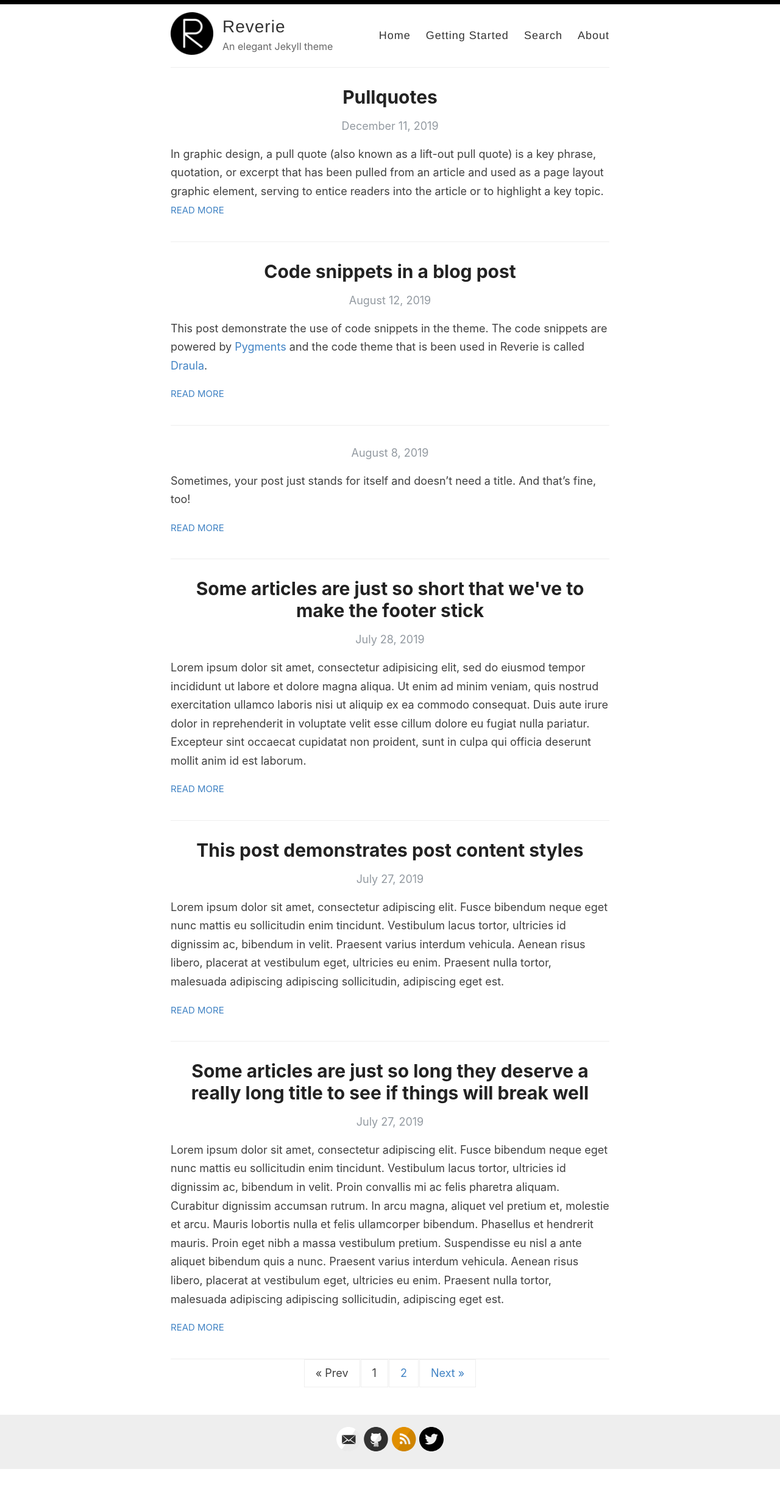
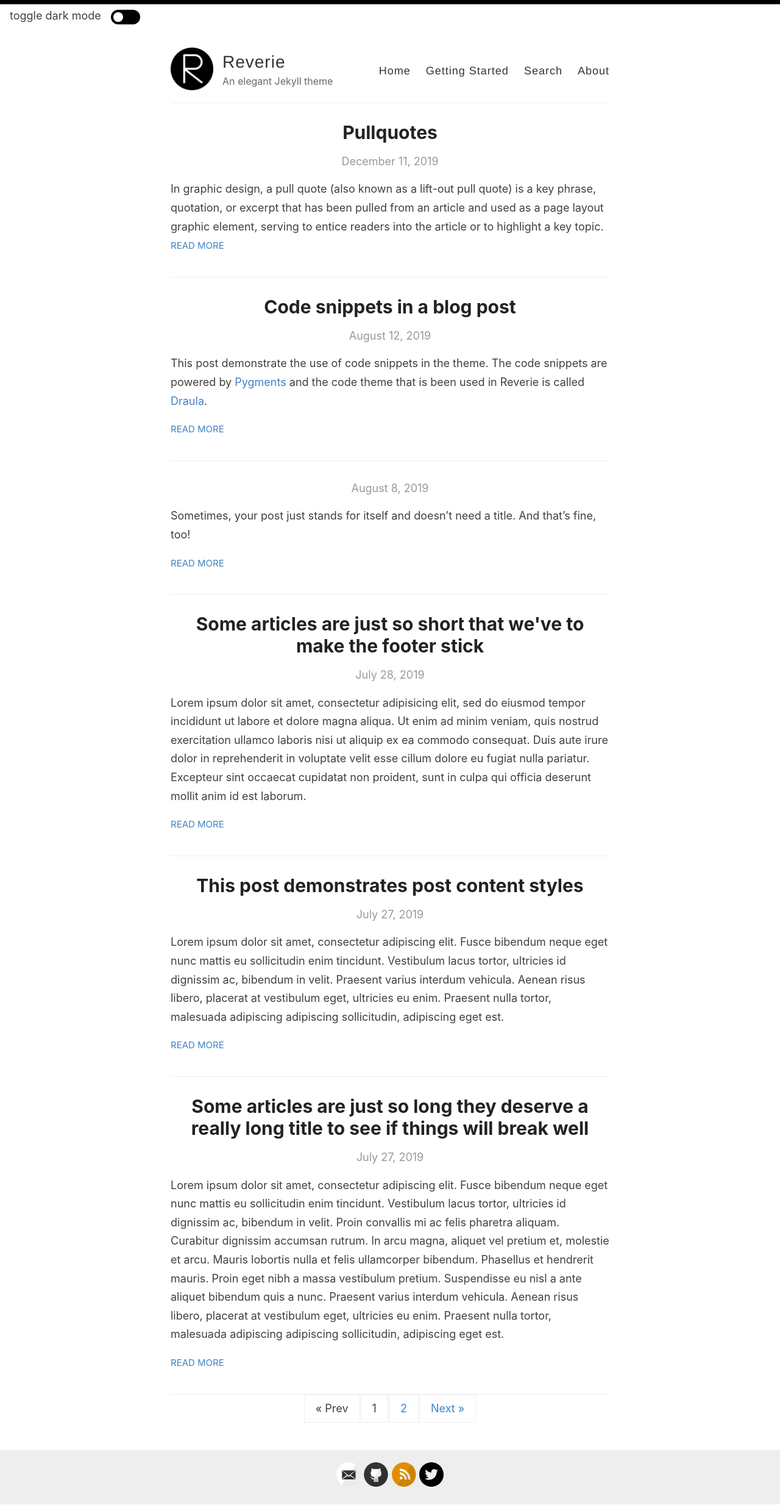
Before and after one commit to amitmerchant1990/reverie, a Jekyll site: the page built from index.html, in a window 1280 px wide. Shown: the whole page at 61% size. Built offline with Jekyll 4.4.1, drawn with Linux system fonts in a browser that asks for light colours; the list of posts is cut into pages by our own code; before the commit the page ends 2410 px from its top, so only the background shows below that.

Commit message:
make dark mode toggle look nicer

```diff
--- a/_layouts/default.html
+++ b/_layouts/default.html
@@ -9,16 +9,27 @@
     <link rel="alternate" type="application/rss+xml" title="{{ site.name }} - {{ site.description }}" href="{{ site.baseurl }}/feed.xml" />
     <link rel="canonical" href="{{ site.url }}{{ page.url }}" />
 
+    <script type="text/javascript" src="{{ site.baseurl }}/assets/style.js"></script>
+
     <meta name="theme-color" content="#000000">
     <link rel="icon" type="image/png" sizes="32x32" href="{{ site.baseurl }}/images/favicon-32x32.png">
   </head>
 
   <body>
     <div id="bar"></div>
+
+    <div class="top-right-corner">
+      <div style="padding-right:1rem;margin-top:-.3rem;">toggle dark mode</div>
+      <div class="switch">
+        <span class="btn-toggle"></span>
+      </div>
+    </div>
+
     <div class="wrapper-container">
       <div class="wrapper-masthead">
         <div class="container">
           <header class="masthead clearfix">
+
             <a href="{{ site.baseurl }}/" class="site-avatar"><img src="{{ site.baseurl }}{{ site.avatar }}" alt="{{ site.title }}" /></a>
 
             <div class="site-info">
@@ -32,6 +43,7 @@
               <a href="{{ site.baseurl }}/search">Search</a>
               <a href="{{ site.baseurl }}/about">About</a>
             </nav>
+
           </header>
         </div>
       </div>
--- /dev/null
+++ b/assets/style.js
@@ -0,0 +1,39 @@
+// Toggles dark mode and stuff.
+// css-tricks.com/a-complete-guide-to-dark-mode-on-the-web
+
+function isActuallyDarkTheme() {
+  return (document.documentElement.classList.contains("dark-mode"))
+}
+
+function getTheme() {
+  return (isActuallyDarkTheme() ? "dark" : "light")
+}
+
+function getThemePref() {
+  return localStorage.getItem("theme");
+}
+
+function getThemeOSPref() {
+  return (window.matchMedia("(prefers-color-scheme: dark)").matches ? "dark" : "light")
+}
+
+function toggleTheme() {
+  document.documentElement.classList.toggle("dark-mode")
+  localStorage.setItem("theme", getTheme())
+}
+
+if (!getThemePref()) {
+  localStorage.setItem("theme", getThemeOSPref())
+}
+
+if (getTheme() != getThemePref()) {
+  toggleTheme()
+}
+
+document.addEventListener(
+  "DOMContentLoaded",  // wait for HTML to load, then we can add the button event.
+  function () {
+    const btn = document.querySelector(".switch");
+    btn.addEventListener("click", toggleTheme)
+  }
+)
--- a/assets/style.scss
+++ b/assets/style.scss
@@ -18,6 +18,50 @@
 html {
   font-size: 100%;
   height: 100%;
+}
+
+// Poor man's dark mode
+// dev.to/pqina/poor-man-s-dark-mode-using-css-filter221n
+
+.dark-mode img {
+  filter: hue-rotate(180deg) invert(100%);
+}
+
+.dark-mode {
+  filter: invert(100%) hue-rotate(180deg);
+}
+
+// Toggle
+// https://codepen.io/coralcat/pen/qBayzVX
+.switch {
+    display: flex;
+    border-radius: 50px;
+    height: 1.5rem;
+    width: 3rem;
+    padding: .26rem;
+    background-color: black;
+    transition: background-color .2s;
+    cursor: pointer;
+}
+
+.top-right-corner {
+  display: flex;
+  position: relative;
+  margin: 0;
+  vertical-align: top;
+  padding: 1rem;
+}
+
+.btn-toggle {
+    width: 1rem;
+    height: 1rem;
+    border-radius: 20px;
+    background-color: white;
+    transition: transform .1s;
+}
+
+.dark-mode .btn-toggle {
+    transform: translateX(1.5rem);
 }
 
 body {
```
